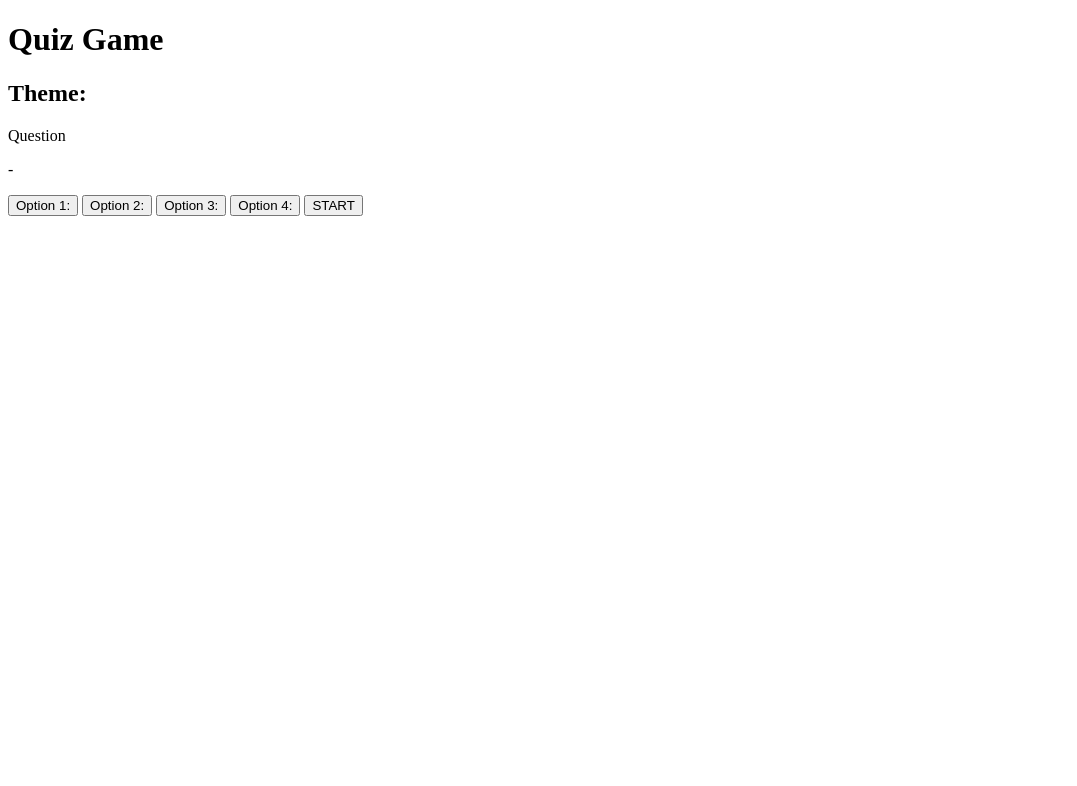
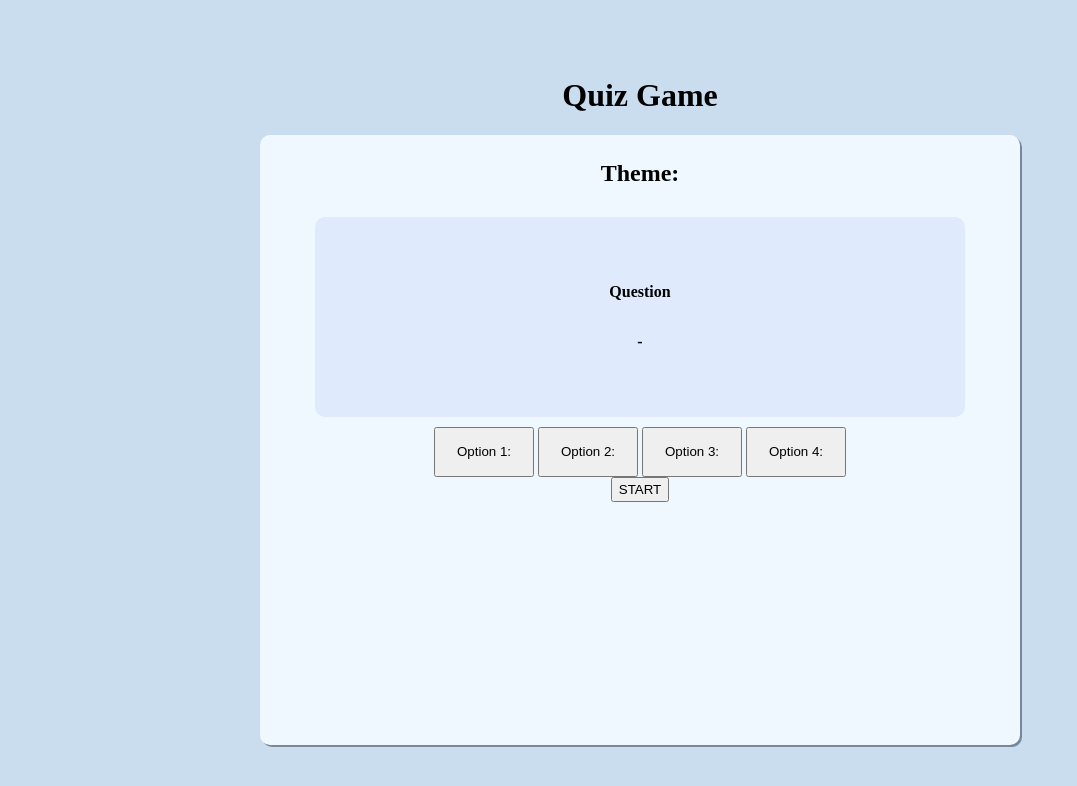
Before and after one commit to huespixelstorm/Quiz-Game, a plain HTML site: page index.html in a window 1280 px wide. Shown: the whole page, without its empty margins (0-1077 px from the left). Drawn offline with Linux system fonts and the light colour scheme.

Commit message:
added some CSS (WIP)
added some CSS, will continue adding new functions/features.
And some more CSS.

```diff
--- a/index.html
+++ b/index.html
@@ -4,6 +4,7 @@
     <head>
         <title>Quiz</title>
         <script src="script.js" defer></script>
+        <link rel="stylesheet" href="styles.css">
     </head>
 
     <body>
@@ -12,17 +13,20 @@
 
         <div id="mainPanel">
 
-            <h2>Theme: </h2>
+
+            <h2 id="theme">Theme: </h2>
 
             <div id="questionScreen">
                 <p id="question">Question</p>
                 <p id="result">-</p>
             </div>
 
+            <div class="choices">
             <button id="optionOne" class="answerBtn">Option 1:</button>
             <button id="optionTwo" class="answerBtn">Option 2:</button>
             <button id="optionThree" class="answerBtn">Option 3:</button>
             <button id="optionFour" class="answerBtn">Option 4:</button>
+            </div>
 
             <button id="start">START</button>
         </div>
--- a/script.js
+++ b/script.js
@@ -23,19 +23,27 @@ function getResults(button) {
 }
 
 const mathQ1 = {
+    theme: "Math",
     question: "2 x 4 = ?",
     choices: ["2", "4", "6", "8"],
     correctAns: "8"
 }
 const mathQ2 = {
+    theme: "Math",
     question: "5 x 5 = ?",
     choices: ["5", "10", "25", "55"],
     correctAns: "25"
 }
+const mathQ3 = {
+    theme: "Math",
+    question: "102 + 29 = ?",
+    choices: ["10229", "131", "2958", "132"],
+    correctAns: "131",
+}
 
 const mathQuestions = [mathQ1, mathQ2]
 
-
+const theme = document.querySelector("#theme");
 const startBtn = document.querySelector("#start");
 
 let selectedQuestion
@@ -49,6 +57,7 @@ startBtn.addEventListener("click", () => {
     optionTwo.textContent = selectedQuestion.choices[1]
     optionThree.textContent = selectedQuestion.choices[2]
     optionFour.textContent = selectedQuestion.choices[3]
+    theme.textContent = `Theme: ${selectedQuestion.theme}`
 })
 
 
--- /dev/null
+++ b/styles.css
@@ -0,0 +1,44 @@
+body {
+    background-color: #caddef;
+    margin: auto;
+    padding: 0;
+    min-height: 100vh;
+
+    display: flex;
+    flex-direction: column;
+    justify-content: center; /* horizontal */
+    align-items: center;     /* vertical */
+}
+
+#mainPanel {
+    background-color: aliceblue;
+    min-width: 750px;
+    min-height: 75vh;
+    border-radius: 10px;
+    box-shadow: 2px 2px lightslategray;
+    padding: 5px;
+
+    display: flex;
+    flex-direction: column;
+    align-items: center;     /* vertical */
+}
+#questionScreen {
+    background-color: #dfeafc;
+    min-width: 650px;
+    min-height: 200px;
+    border-radius: 10px;
+    margin: 10px;
+    display: flex;
+    flex-direction: column;
+    justify-content: center;
+    align-items: center;
+    font-weight: bold;
+}
+.answerBtn {
+    min-width: 100px;
+    min-height: 50px;
+}
+#start {
+    min-width: 50px;
+    min-height: 25px;
+}
```
